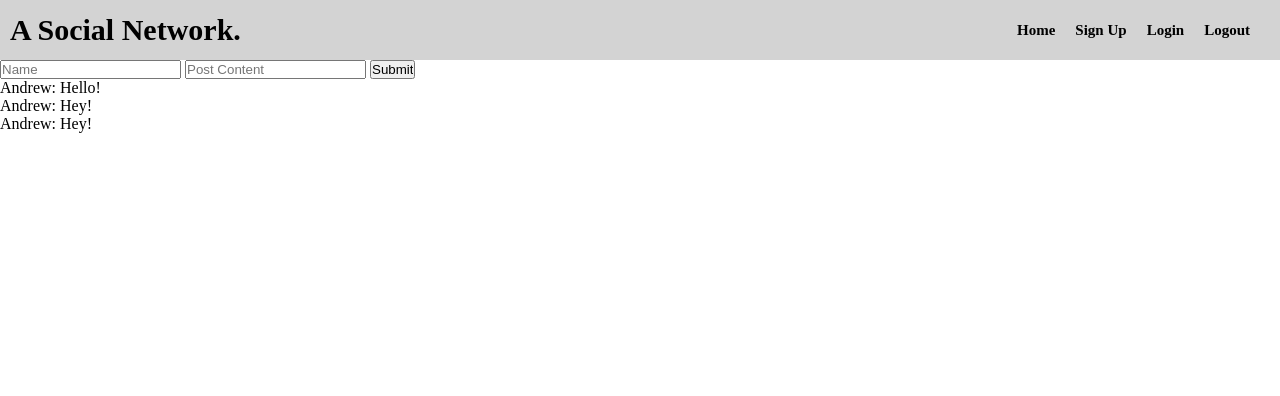
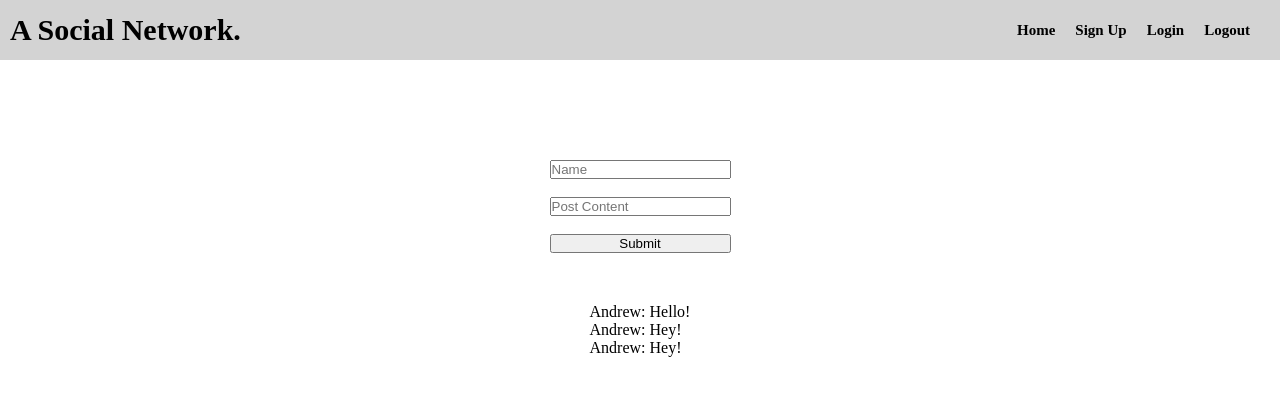
Before and after one commit to andrewzee23/a-social-network-test, a Flask app: page / in a window 1280 px wide. Shown: the top 396 px of the page. Run offline with Flask 2, Linux system fonts and the light colour scheme; data comes from the database, SQL or seed files in the repository.

Commit message:
added <br> to form [index]/styled form and post

```diff
--- a/static/styles.css
+++ b/static/styles.css
@@ -12,6 +12,14 @@ a {
 
 a:hover {
     color: #f55858;
+}
+
+form {
+    display: grid;
+    grid-auto-flow: row;
+    justify-content: center;
+    align-content: center;
+    margin-top: 100px;
 }
 
 /* nav styles */
@@ -46,3 +54,9 @@ a:hover {
 /* form styles */
 
 /* post styles */
+.post-field {
+    display: grid;
+    justify-content: center;
+    align-content: center;
+    margin-top: 50px;
+}
--- a/templates/index.html
+++ b/templates/index.html
@@ -1,7 +1,8 @@
 <!DOCTYPE html>
 <html lang="en">
 <head>
-    <link rel="stylesheet" type='text/css' href="{{ url_for('static', filename='styles.css')}}">
+    <!-- <link rel="stylesheet" type='text/css' href="{{ url_for('static', filename='styles.css')}}"> -->
+    <link rel="stylesheet" href="../static/styles.css">
     <meta charset="UTF-8">
     <meta name="viewport" content="width=device-width, initial-scale=1.0">
     <title>A Social Network</title>
@@ -24,7 +25,9 @@
   <!-- form -->
   <form action="/" method="POST">
     <input type="text"  id="name-field" placeholder="Name" name="name">
+    <br>
     <input type="text"  id="content-field" name="post" placeholder="Post Content">
+    <br>
     <input type="submit" value="Submit" id="submit-field">
   </form>
 
```
